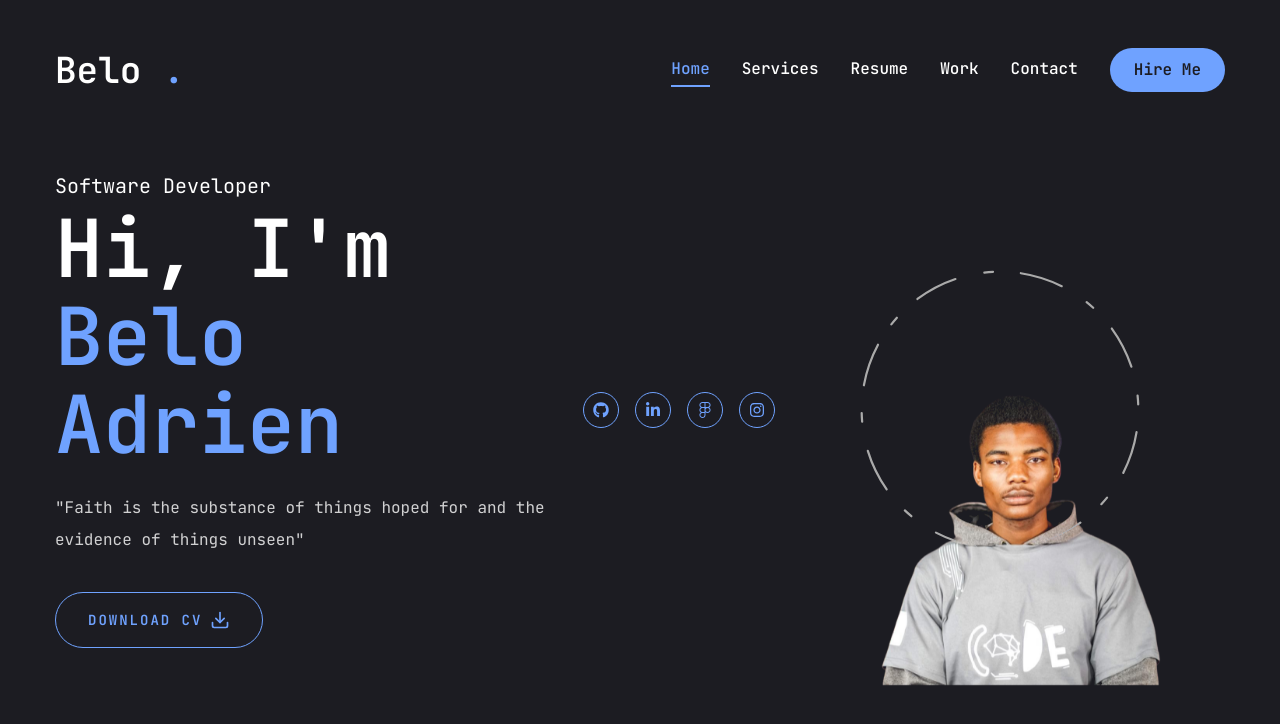
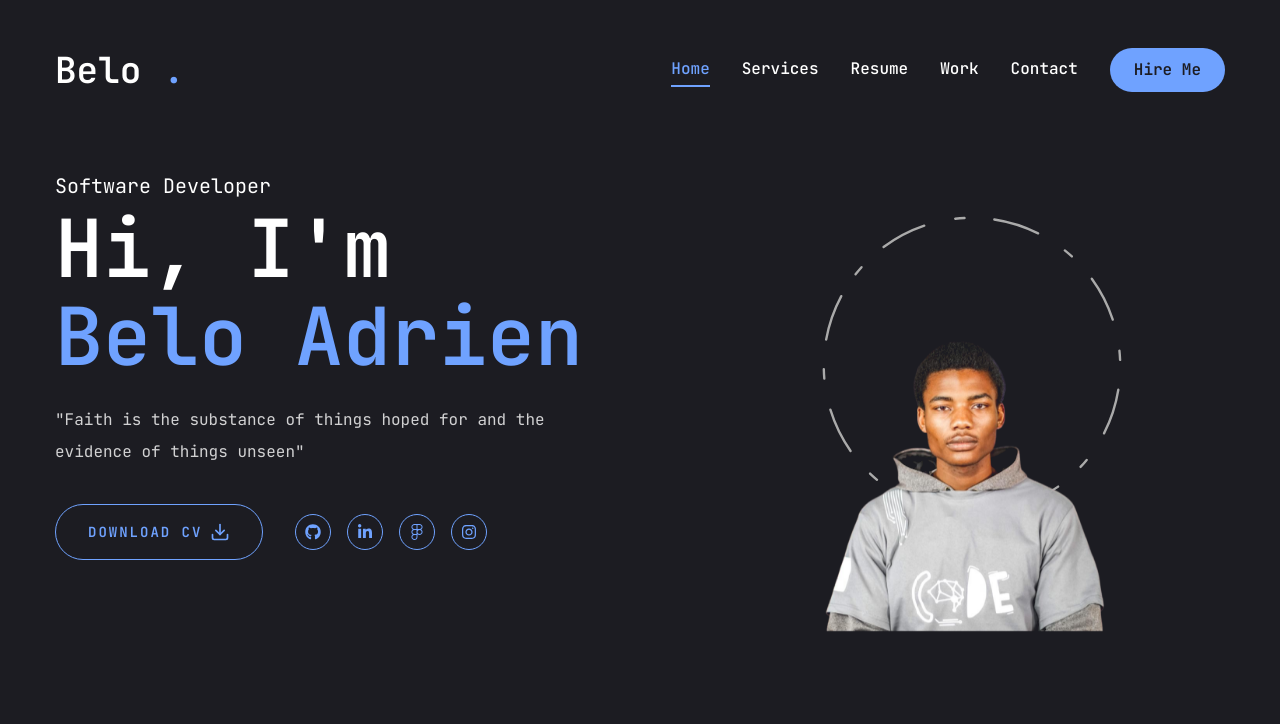
Before and after one commit to AdrianDaDon/portfolio, a Next.js app in the folder belo_portfolio/: page / in a window 1280 px wide. Shown: the top 724 px of the page. Built offline with nearby package versions, Linux system fonts and the light colour scheme.

Commit message:
adjusted a few styles on the photo component

```diff
--- a/belo_portfolio/app/page.jsx
+++ b/belo_portfolio/app/page.jsx
@@ -21,6 +21,7 @@ export default function Home() {
               things unseen"
             </p>
 
+            <div className="flex flex-col xl:flex-row items-center gap-8">
               {/* DOWNLOAD BTN */}
               <Button
                 variant="outline"
@@ -30,7 +31,6 @@ export default function Home() {
                 <span>Download CV</span>
                 <FiDownload className="text-xl" />
               </Button>
-          </div>
 
               {/* SOCIALS */}
               <div className="mb-8 xl:mb-0">
@@ -41,6 +41,9 @@ export default function Home() {
                   }
                 />
               </div>
+            </div>
+          </div>
+
           {/* PHOTO */}
           <div className="order-1 xl:order-none mb-8 xl:mb-0">
             <Photo />
--- a/belo_portfolio/components/Photo.jsx
+++ b/belo_portfolio/components/Photo.jsx
@@ -43,7 +43,7 @@ export default function Photo() {
       {/* Rotating Circle */}
 
       <motion.svg
-        className="w-[280px] xl:w-[450px] h-[280px] xl:h-[450]"
+        className="w-[300px] xl:w-[506px] h-[300px] xl:h-[506]"
         fill="transparent"
         viewBox={"0 0 506 506"}
         xmlns={"https://www.w3.org/2000/svg"}
```
Lines whose indentation alone changed are shown as unchanged.
